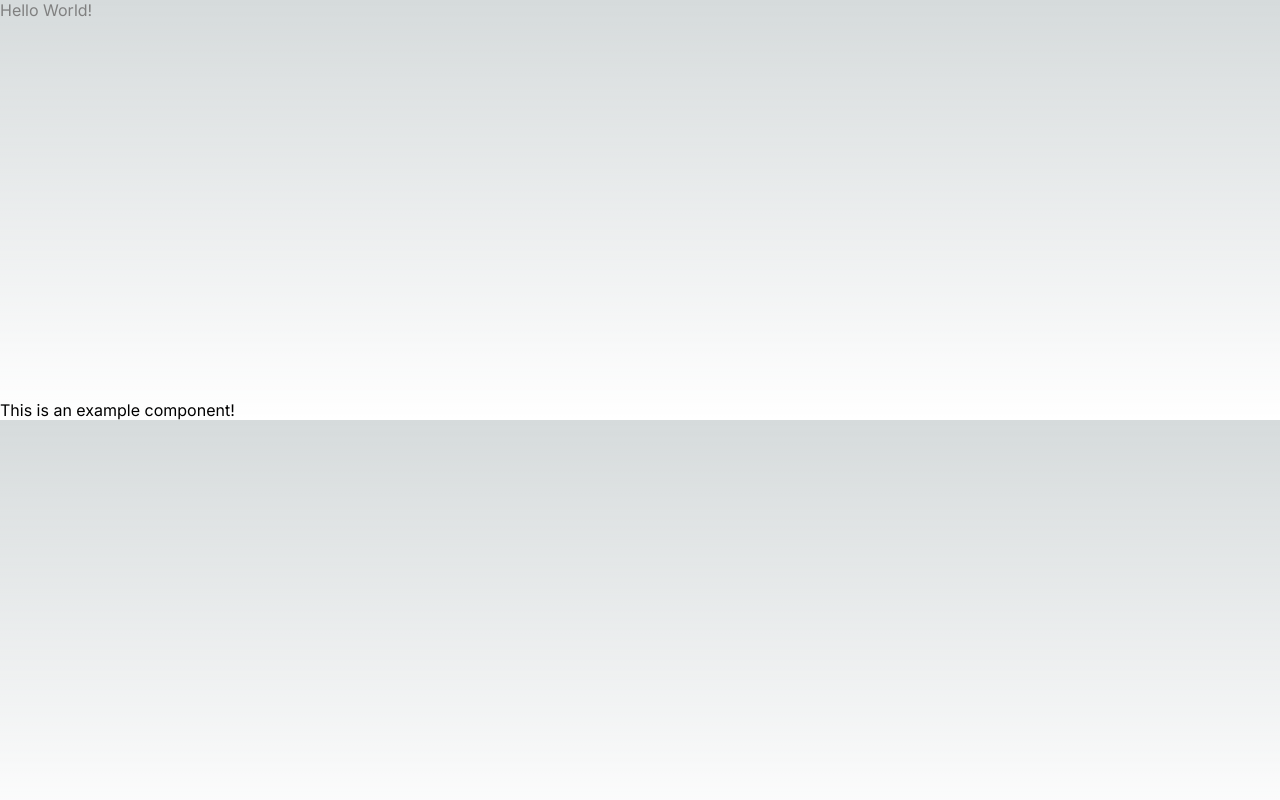
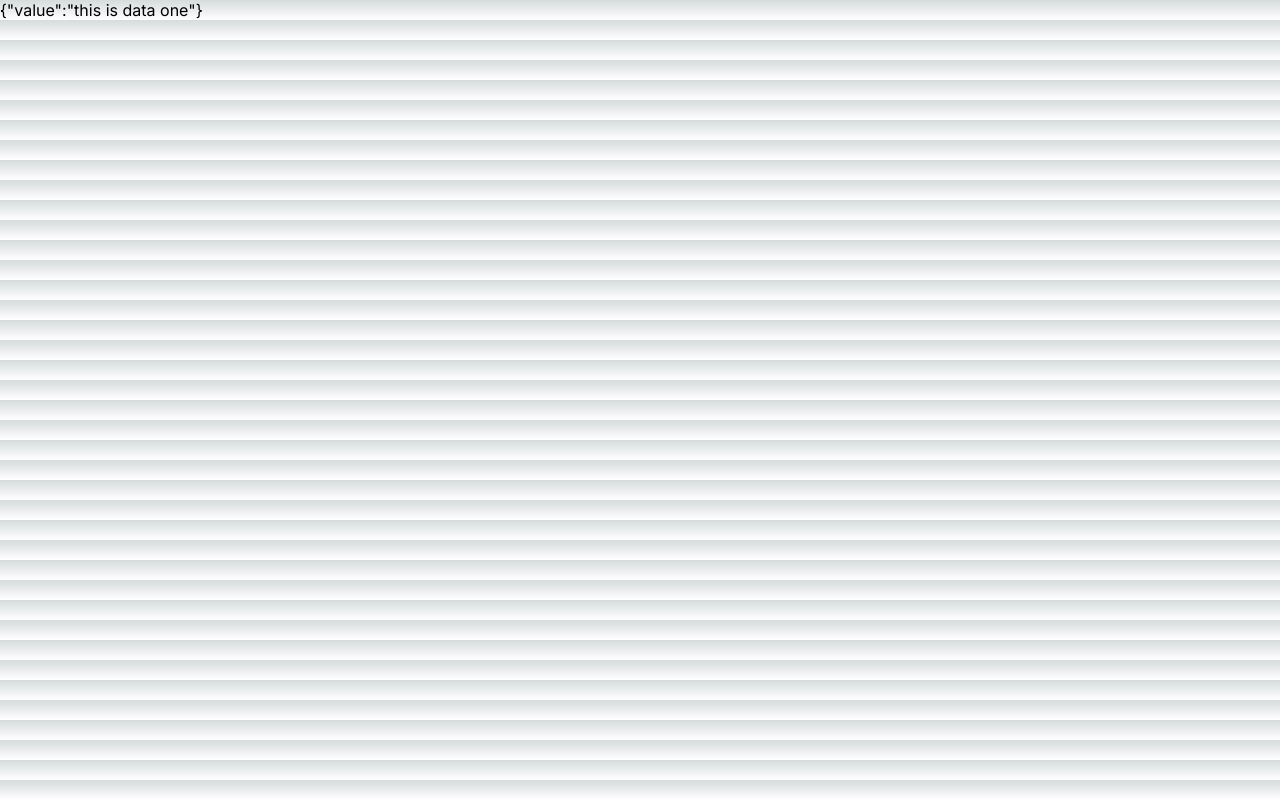
Before and after one commit to UOA-CS732-SE750-Students-2024/project-group-teal-turtles, a Next.js app in the folder frontend/: page /example-page in a window 1280 px wide. Built offline with nearby package versions, Linux system fonts and the light colour scheme.

Commit message:
feat: created an example component for global state

```diff
--- a/frontend/src/app/(example)/example-page/page.jsx
+++ b/frontend/src/app/(example)/example-page/page.jsx
@@ -1,10 +1,14 @@
+"use client"
+
 import ExampleComponent from "@/components/ExampleComponent/ExampleComponent";
+import GlobalStateExample from "@/components/ExampleComponent/GlobalStateExample";
 import React from "react";
 
 function ExamplePage() {
 	return (
 		<>
-			<ExampleComponent />
+			<GlobalStateExample />
+			{/* <ExampleComponent /> */}
 		</>
 	);
 }
--- /dev/null
+++ b/frontend/src/components/ExampleComponent/GlobalStateExample.jsx
@@ -0,0 +1,14 @@
+import React from "react";
+import { useDataContext } from "@/lib/DataContext";
+
+function GlobalStateExample() {
+	const { dataOne, setDataOne } = useDataContext();
+
+	const handleClick = () => {
+		setDataOne({ value: "this is updated data one" });
+	};
+
+	return <div onClick={handleClick}>{JSON.stringify(dataOne)}</div>;
+}
+
+export default GlobalStateExample;
```
